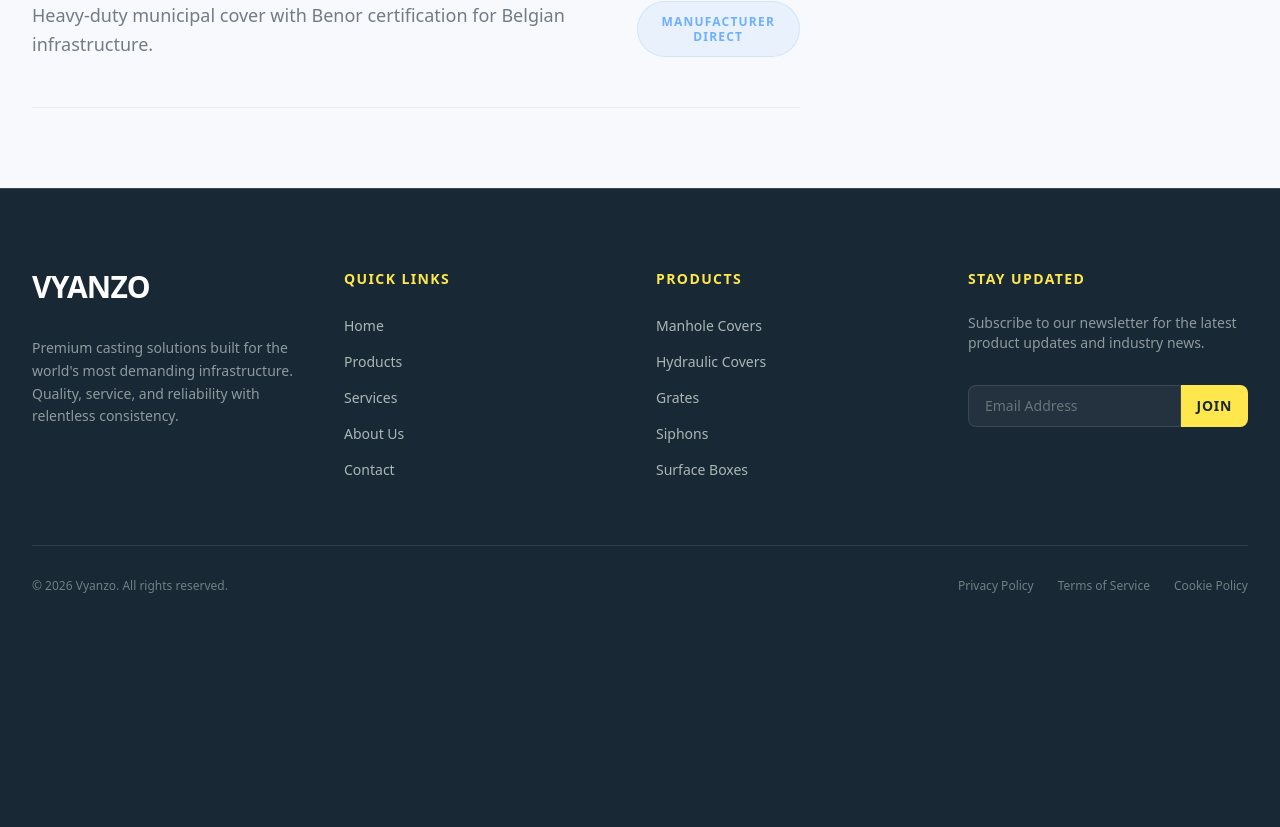
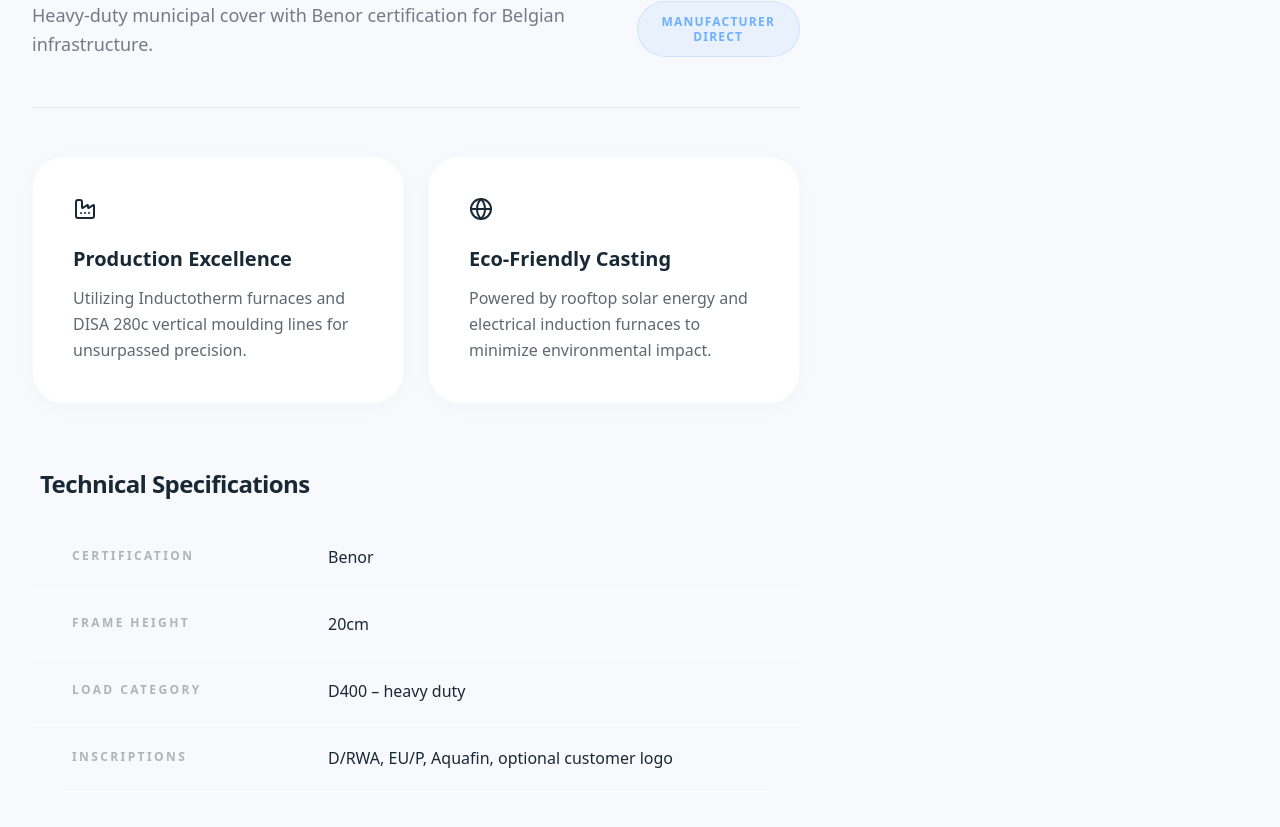
Before and after one commit to Vishesh-gandhineru/vyanzo-site-ai, a Next.js app: page /products/1 in a window 1280 px wide. Shown: the part 913-1740 px from the top of the page. Before the commit the page ends 1547 px from the top, so only its background shows below. Built offline with nearby package versions, Linux system fonts and the light colour scheme.

Commit message:
feat: Add ProductDetails component to display product information and recursive documentation.

```diff
--- a/src/components/products/ProductDetails.tsx
+++ b/src/components/products/ProductDetails.tsx
@@ -1,8 +1,17 @@
 "use client";
 
 import { useState } from "react";
-import { ChevronRight, Globe, ExternalLink, Plus, ArrowRight, FileDown, ChevronDown, Folder } from "lucide-react";
+import { ChevronRight, Globe, ExternalLink, Plus, ArrowRight, FileDown, ChevronDown, Folder, Factory, Activity } from "lucide-react";
 import { Product, DocFolder } from "@/data/products";
+
+const getIcon = (name?: string) => {
+  switch (name) {
+    case 'factory': return <Factory className="w-6 h-6 text-bg-dark" />;
+    case 'globe': return <Globe className="w-6 h-6 text-bg-dark" />;
+    case 'activity': return <Activity className="w-6 h-6 text-bg-dark" />;
+    default: return <Plus className="w-6 h-6 text-bg-dark" />;
+  }
+};
 
 function RecursiveDocsFolder({ folder, defaultOpen = false }: { folder: DocFolder; defaultOpen?: boolean }) {
   const [isOpen, setIsOpen] = useState(defaultOpen);
@@ -104,6 +113,56 @@ export default function ProductDetails({ product }: { product: Product }) {
                 </span>
               </div>
             </div>
+          </div>
+
+          {/* Specifications & Features */}
+          <div className="flex flex-col gap-12 pb-12">
+
+            {/* Features Grid */}
+            {product.features && product.features.length > 0 && (
+              <div className="grid grid-cols-1 md:grid-cols-2 gap-6 w-full">
+                {product.features.map((feature, idx) => (
+                  <div key={idx} className="bg-white border border-brand-ash/10 rounded-[32px] p-8 md:p-10 shadow-[0_4px_24px_rgba(0,0,0,0.02)] hover:shadow-[0_8px_32px_rgba(0,0,0,0.06)] hover:-translate-y-1 transition-all duration-300">
+                    <div className="mb-6">
+                      {getIcon(feature.iconName)}
+                    </div>
+                    <h3 className="text-xl font-bold font-sans text-bg-dark mb-3">
+                      {feature.title}
+                    </h3>
+                    <p className="text-sm md:text-base text-text-light-bg/70 leading-relaxed font-sans">
+                      {feature.description}
+                    </p>
+                  </div>
+                ))}
+              </div>
+            )}
+
+            {/* Technical Specifications */}
+            {product.specifications && product.specifications.length > 0 && (
+              <div className="flex flex-col gap-6 w-full mt-4">
+                <h2 className="text-2xl font-bold text-bg-dark font-sans tracking-tight px-2">
+                  Technical Specifications
+                </h2>
+
+                <div className="bg-[#f8f9fc] rounded-[32px] overflow-hidden">
+                  <table className="w-full text-left border-collapse">
+                    <tbody>
+                      {product.specifications.map((spec, idx) => (
+                        <tr key={idx} className="border-b border-white hover:bg-white transition-colors group">
+                          <td className="py-6 px-8 lg:px-10 w-1/3 align-top font-bold text-[10px] sm:text-xs tracking-[0.2em] text-brand-ash uppercase group-hover:text-brand-primary transition-colors">
+                            {spec.parameter}
+                          </td>
+                          <td className="py-5 px-8 lg:px-10 w-2/3 align-top text-sm sm:text-base font-medium text-bg-dark font-sans leading-relaxed">
+                            {spec.value}
+                          </td>
+                        </tr>
+                      ))}
+                    </tbody>
+                  </table>
+                </div>
+              </div>
+            )}
+
           </div>
         </div>
 
--- a/src/data/products.ts
+++ b/src/data/products.ts
@@ -13,6 +13,17 @@ export type DocFolder = {
   children: (DocFile | DocFolder)[];
 };
 
+export type ProductFeature = {
+  title: string;
+  description: string;
+  iconName?: string;
+};
+
+export type ProductSpecification = {
+  parameter: string;
+  value: string;
+};
+
 export type Product = {
   id: number;
   title: string;
@@ -22,6 +33,8 @@ export type Product = {
   isBenor: boolean;
   category: string;
   docsTree?: DocFolder;
+  specifications?: ProductSpecification[];
+  features?: ProductFeature[];
 };
 
 // Helper to find the correct folder tree from the JSON map
@@ -39,6 +52,24 @@ export const products: Product[] = [
     isBenor: true,
     category: "Covers",
     docsTree: getDocsTree("Manhole covers - wegenisdeksels - regards"),
+    specifications: [
+      { parameter: "Certification", value: "Benor" },
+      { parameter: "Frame height", value: "20cm" },
+      { parameter: "Load category", value: "D400 – heavy duty" },
+      { parameter: "Inscriptions", value: "D/RWA, EU/P, Aquafin, optional customer logo" },
+    ],
+    features: [
+      {
+        title: "Production Excellence",
+        description: "Utilizing Inductotherm furnaces and DISA 280c vertical moulding lines for unsurpassed precision.",
+        iconName: "factory"
+      },
+      {
+        title: "Eco-Friendly Casting",
+        description: "Powered by rooftop solar energy and electrical induction furnaces to minimize environmental impact.",
+        iconName: "globe"
+      }
+    ]
   },
   {
     id: 2,
@@ -49,6 +80,24 @@ export const products: Product[] = [
     isBenor: true,
     category: "Covers",
     docsTree: getDocsTree("Hydraulic covers - hydraulische deksels - regards hydrauliques"),
+    specifications: [
+      { parameter: "Certification", value: "Benor" },
+      { parameter: "Frame height", value: "20cm" },
+      { parameter: "Load category", value: "E600 – extra heavy duty" },
+      { parameter: "Inscriptions", value: "Custom logo available" },
+    ],
+    features: [
+      {
+        title: "Production Excellence",
+        description: "Utilizing Inductotherm furnaces and DISA 280c vertical moulding lines for unsurpassed precision.",
+        iconName: "factory"
+      },
+      {
+        title: "Eco-Friendly Casting",
+        description: "Powered by rooftop solar energy and electrical induction furnaces to minimize environmental impact.",
+        iconName: "globe"
+      }
+    ]
   },
   {
     id: 3,
@@ -59,6 +108,18 @@ export const products: Product[] = [
     isBenor: true,
     category: "Siphons",
     docsTree: getDocsTree("Siphons - Kolken - Avaloirs"),
+    specifications: [
+      { parameter: "Certification", value: "Benor" },
+      { parameter: "Material", value: "Ductile Iron" },
+      { parameter: "Type", value: "Flat Straight (Plat Recht)" },
+    ],
+    features: [
+      {
+        title: "High Performance",
+        description: "Designed for optimal flow and clog resistance in demanding environments.",
+        iconName: "activity"
+      }
+    ]
   },
   {
     id: 4,
@@ -69,5 +130,10 @@ export const products: Product[] = [
     isBenor: true,
     category: "Surface boxes",
     docsTree: getDocsTree("Surface boxes - Huisaansluitputjes - Regards de branchement"),
+    specifications: [
+      { parameter: "Certification", value: "Benor" },
+      { parameter: "Load category", value: "B125" },
+      { parameter: "Usage", value: "Gas and water valves" },
+    ],
   },
 ];
```
